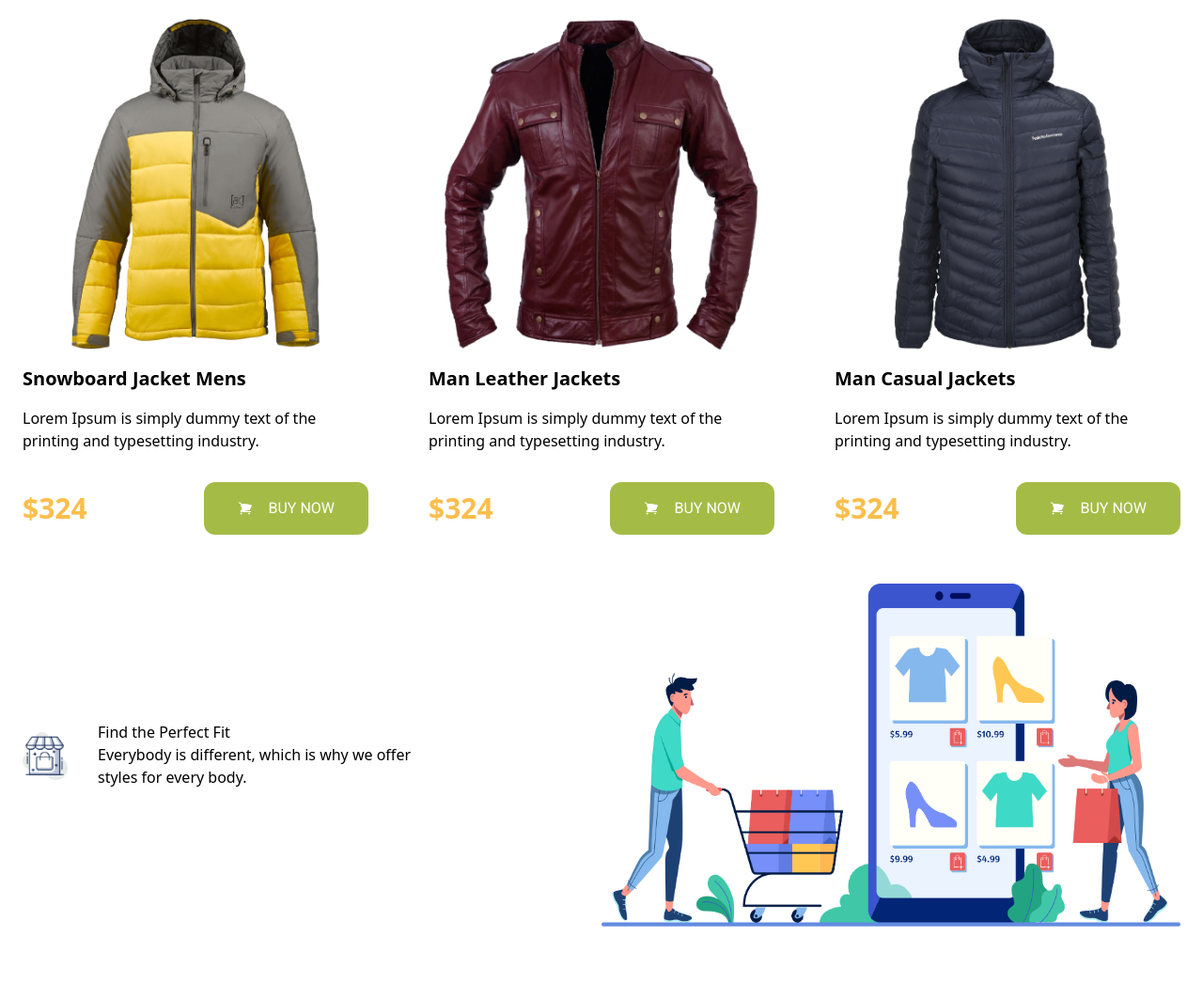
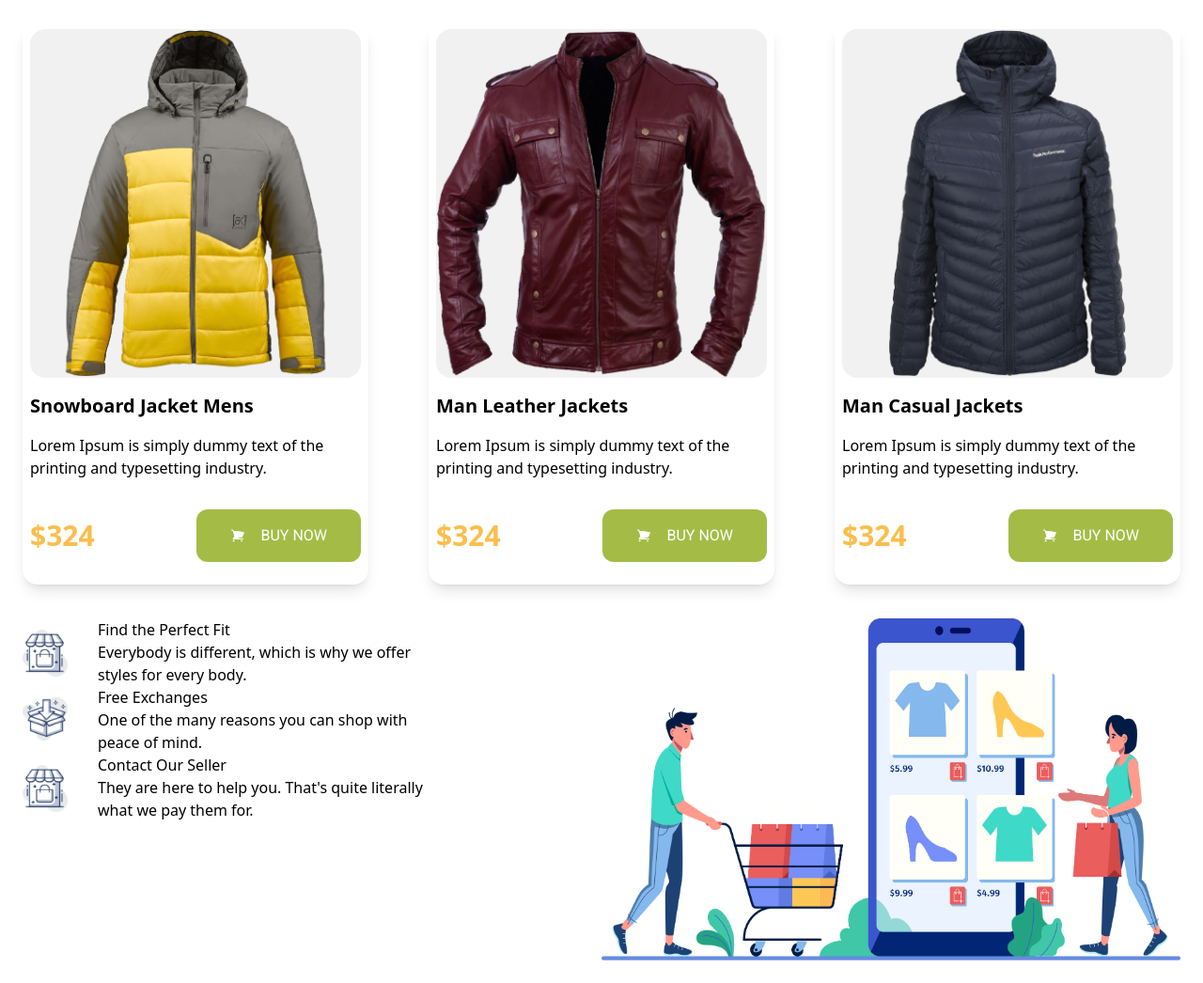
Before and after one commit to Ashahab007/penguin-fashion-web-tailwind, a plain HTML site: page index.html in a window 1280 px wide. Shown: the part 1663-2709 px from the top of the page at 94% size. Before the commit the page ends 2673 px from the top, so only its background shows below. Drawn offline with nearby package versions, Linux system fonts and the light colour scheme.

Commit message:
some card design updated

```diff
--- a/index.html
+++ b/index.html
@@ -107,12 +107,12 @@
         <!-- products -->
         <div class="grid lg:grid-cols-3 gap-16 my-9">
           <!-- jacket card -->
-          <div class="rounded-2xl">
+          <div class="rounded-2xl shadow-lg p-2">
             <div>
-              <div class="p-4">
+              <div class="bg-[#F1F1F1] rounded-2xl">
                 <img src="./images/jacket-1.png" />
               </div>
-              <h1 class="font-bold text-xl">Yellow Coat Jacket</h1>
+              <h1 class="font-bold text-xl mt-4">Yellow Coat Jacket</h1>
               <p class="my-4">
                 Lorem Ipsum is simply dummy text of the printing and typesetting
                 industry.
@@ -142,12 +142,12 @@
               </button>
             </div>
           </div>
-          <div class="rounded-2xl">
+          <div class="rounded-2xl shadow-lg p-2">
             <div>
-              <div class="p-4">
+              <div class="bg-[#F1F1F1] rounded-2xl">
                 <img src="./images/jacket-2.png" />
               </div>
-              <h1 class="font-bold text-xl">Ladies Jacket</h1>
+              <h1 class="font-bold text-xl mt-4">Ladies Jacket</h1>
               <p class="my-4">
                 Lorem Ipsum is simply dummy text of the printing and typesetting
                 industry.
@@ -177,12 +177,12 @@
               </button>
             </div>
           </div>
-          <div class="rounded-2xl">
+          <div class="rounded-2xl shadow-lg p-2">
             <div>
-              <div class="p-4">
+              <div class="bg-[#F1F1F1] rounded-2xl">
                 <img src="./images/jacket-3.png" />
               </div>
-              <h1 class="font-bold text-xl">Woman Leather Jacket</h1>
+              <h1 class="font-bold text-xl mt-4">Woman Leather Jacket</h1>
               <p class="my-4">
                 Lorem Ipsum is simply dummy text of the printing and typesetting
                 industry.
@@ -222,12 +222,12 @@
         <!-- products -->
         <div class="grid lg:grid-cols-3 gap-16 my-9">
           <!-- jacket card -->
-          <div class="rounded-2xl">
+          <div class="rounded-2xl shadow-lg p-2">
             <div>
-              <div class="p-4">
+              <div class="bg-[#F1F1F1] rounded-2xl">
                 <img src="./images/jacket-4.png" />
               </div>
-              <h1 class="font-bold text-xl">Snowboard Jacket Mens</h1>
+              <h1 class="font-bold text-xl mt-4">Snowboard Jacket Mens</h1>
               <p class="my-4">
                 Lorem Ipsum is simply dummy text of the printing and typesetting
                 industry.
@@ -257,12 +257,12 @@
               </button>
             </div>
           </div>
-          <div class="rounded-2xl">
+          <div class="rounded-2xl shadow-lg p-2">
             <div>
-              <div class="p-4">
+              <div class="bg-[#F1F1F1] rounded-2xl">
                 <img src="./images/jacket-5.png" />
               </div>
-              <h1 class="font-bold text-xl">Man Leather Jackets</h1>
+              <h1 class="font-bold text-xl mt-4">Man Leather Jackets</h1>
               <p class="my-4">
                 Lorem Ipsum is simply dummy text of the printing and typesetting
                 industry.
@@ -292,12 +292,12 @@
               </button>
             </div>
           </div>
-          <div class="rounded-2xl">
+          <div class="rounded-2xl shadow-lg p-2">
             <div>
-              <div class="p-4">
+              <div class="bg-[#F1F1F1] rounded-2xl">
                 <img src="./images/jacket-6.png" />
               </div>
-              <h1 class="font-bold text-xl">Man Casual Jackets</h1>
+              <h1 class="font-bold text-xl mt-4">Man Casual Jackets</h1>
               <p class="my-4">
                 Lorem Ipsum is simply dummy text of the printing and typesetting
                 industry.
@@ -331,7 +331,8 @@
         </div>
       </section>
       <section class="lg:max-w-7xl m-auto">
-        <div class="grid md:grid-cols-2">
+        <div class="grid md:grid-cols-2 grid-cols-1">
+          <div>
             <!-- service card -->
             <div class="flex justify-start items-center gap-8">
               <!-- image -->
@@ -347,6 +348,35 @@
                 </p>
               </div>
             </div>
+            <div class="flex justify-start items-center gap-8">
+              <!-- image -->
+              <div class="w-12 h-12">
+                <img src="./icons/box.png" alt="" srcset="" />
+              </div>
+              <!-- text -->
+              <div>
+                <h1>Free Exchanges</h1>
+                <p class="w-3/4">
+                  One of the many reasons you can shop with peace of mind.
+                </p>
+              </div>
+            </div>
+            <div class="flex justify-start items-center gap-8">
+              <!-- image -->
+              <div class="w-12 h-12">
+                <img src="./icons/house.png" alt="" srcset="" />
+              </div>
+              <!-- text -->
+              <div>
+                <h1>Contact Our Seller</h1>
+                <p class="w-3/4">
+                  They are here to help you. That's quite literally what we pay
+                  them for.
+                </p>
+              </div>
+            </div>
+          </div>
+
           <!-- service image -->
           <div>
             <img src="./images/shopping.png" alt="" />
```
Lines whose indentation alone changed are shown as unchanged.
